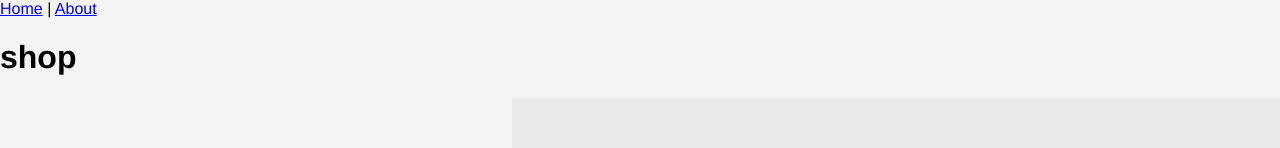
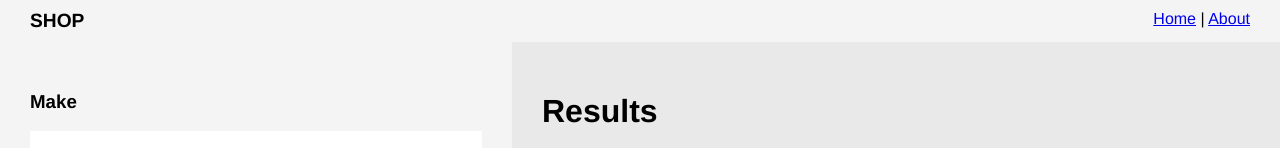
Before and after one commit to gburton85/vuex-store, a Vue app: page / in a window 1280 px wide. Shown: the top 148 px of the page. Built offline with nearby package versions, Linux system fonts and the light colour scheme.

Commit message:
still trying

```diff
--- a/src/App.vue
+++ b/src/App.vue
@@ -1,13 +1,51 @@
 <template>
   <div id="app">
-    <div id="nav">
-      <router-link to="/">Home</router-link> |
-      <router-link to="/about">About</router-link>
-    </div>
+    <nav>
+      <div class="left">
+        <span class="brand">{{ title  }}</span>
+      </div>
+      <div class="right alignRight">
+        <router-link to="/">Home</router-link> |
+        <router-link to="/about">About</router-link>
+      </div>
+    </nav>
     <router-view/>
   </div>
 </template>
 
+<script>
+import { mapState } from 'vuex';
+
+export default {
+  name: "home",
+  computed: {
+  ...mapState([
+    "title"
+    ])
+  }
+};
+</script>
+
 <style lang="scss">
+nav {
+  display: grid;
+  grid-template-columns: repeat(2, 40% 60%);
+  grid-template-rows: 100%;
+  grid-template-areas:
+    "left right";
+}
+.left, .right {
+  padding: 10px 30px;
+}
+
+.alignRight {
+  text-align: right;
+}
+
+span.brand {
+  font-weight: bold;
+  text-transform: uppercase;
+  font-size: 1.2em;
+}
 
 </style>
--- a/src/components/Results.vue
+++ b/src/components/Results.vue
@@ -13,10 +13,15 @@
           <h3>
 
             <router-link
-            :to="'./Vehicle/'+product.Vehicle.id"
-            @input="setActiveProduct"
-            :value="$store.state.activeProduct"
-            ><button>More</button></router-link>
+              v-model="setActiveProduct"
+              :to="'./Vehicle/'+product.Vehicle.id"
+            >
+              <button
+                :value="$store.state.activeProduct"
+                >
+                More
+              </button>
+            </router-link>
 
           </h3>
         </div>
@@ -26,7 +31,7 @@
 </template>
 
 <script>
-import { mapState, mapMutations } from 'vuex';
+import { mapState, mapMutations, mapGetters } from 'vuex';
 
 export default {
   name: 'Results',
@@ -36,17 +41,19 @@ export default {
   computed: {
     ...mapState([
       'products',
-      'activeProduct',
+      'activeProduct'
+      // ,
       // 'selectedFilter'
     ])
   },
   methods: {
      ...mapMutations([
-      'setActiveProduct',
+      'setActiveProduct'
+      // ,
       // 'setSelectedFilter'
     ]),
-    setActiveProduct(val) {
-      this.$store.commit('setActiveProduct', val)
+    setActiveProduct(state, product) {
+      store.commit('setActiveProduct', product )
     }
   }
 };
--- a/src/components/Search.vue
+++ b/src/components/Search.vue
@@ -5,9 +5,9 @@
         <h3>Make</h3>
         <ul>
           <li v-for="product in products" :key="product.Vehicle.id">
-            <!-- :value="product.Vehicle.Manufacturer" v-model="selectedFilter" -->
-              <input type="checkbox">
-              <label>{{ product.Vehicle.Manufacturer }}</label>
+            <!-- :click="selectedFilter" -->
+              <input type="checkbox" >
+                <label>{{ product.Vehicle.Manufacturer }}</label>
           </li>
         </ul>
       </div>
@@ -35,14 +35,15 @@ export default {
     ...mapState([
       'products'
       ])
-  },
+  }
   // methods: {
   //    ...mapMutations([
   //     'selectedFilter'
-  //   ])
+  //   ]),
   //  selectedFilter(val) {
   //     this.$store.commit('setSelectedFilter', val)
   //   }
+  // }
 }
 </script>
 
--- a/src/components/Vehicle.vue
+++ b/src/components/Vehicle.vue
@@ -1,10 +1,14 @@
 <template>
-  <div class="Vehicle">
-    <h1>Vehicle</h1>
-    <pre>store.$state.activeProduct: {{ $store.state.activeProduct }}</pre>
+  <div class="vehicleLayout">
+		<div class="left">
+    	<h1>Vehicle</h1>
+   		<pre>{{ activeProduct }}</pre>
 
         <!-- {{ activeProduct.Vehicle.Manufacturer }}
         {{ activeProduct.Vehicle.Model }} -->
+		</div>
+		<div class="right">
+		</div>
 
   </div>
 </template>
@@ -17,13 +21,13 @@ export default {
   name: 'Vehicle',
   data() {
     return {
-        product: this.$store.getters.productById(this.$route.params['id'])
+
     }
   },
   computed: {
     ...mapState([
       'products',
-      'activeProduct'
+			'activeProduct',
     ]),
     store() {
       return this.$store.state
@@ -33,5 +37,14 @@ export default {
 </script>
 
 <style scoped lang="scss">
-
+.vehicleLayout {
+  display: grid;
+  grid-template-columns: repeat(2, 40% 60%);
+  grid-template-rows: 100%;
+  grid-template-areas:
+    "left right";
+}
+.left, .right {
+  padding: 30px;
+}
 </style>
--- a/src/store.js
+++ b/src/store.js
@@ -6,6 +6,8 @@ Vue.use(Vuex);
 export default new Vuex.Store({
   state: {
     title: 'shop',
+    activeProduct: '',
+    // selectedFilter: '',
     products: [
       {
         Vehicle: {
@@ -41,9 +43,7 @@ export default new Vuex.Store({
           Description: 'PORSCHE PANAMERA HATCHBACK 2.9 V6 4 E-Hybrid 5dr PDK'
         }
       }
-    ],
-    activeProduct: '',
-    // selectedFilter: ''
+    ]
   },
   mutations: {
     setActiveProduct(state, product) {
--- a/src/views/Home.vue
+++ b/src/views/Home.vue
@@ -1,6 +1,5 @@
 <template>
   <div class="home">
-    <h1>{{ title  }}</h1>
     <Search />
   </div>
 </template>
```
